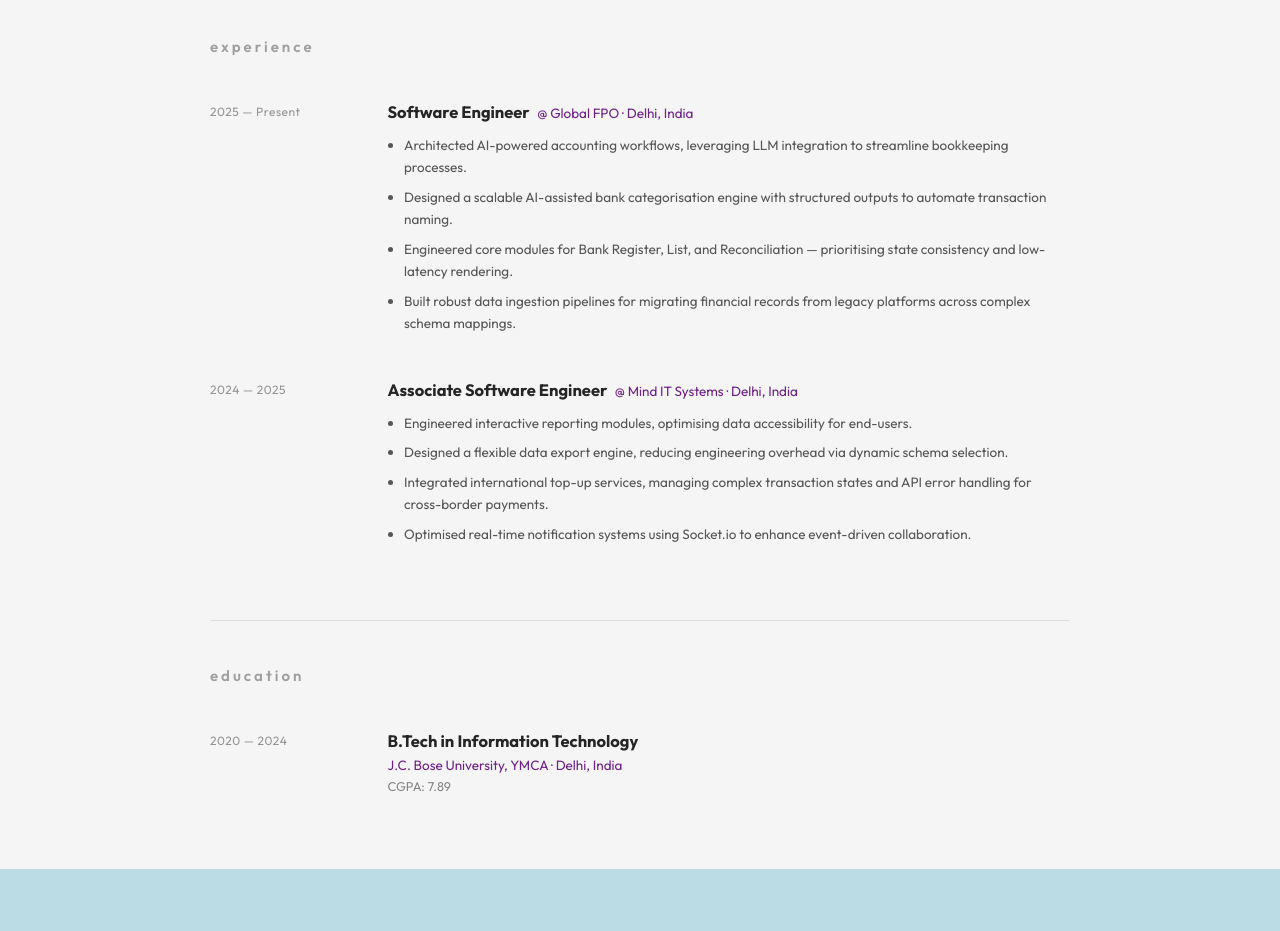
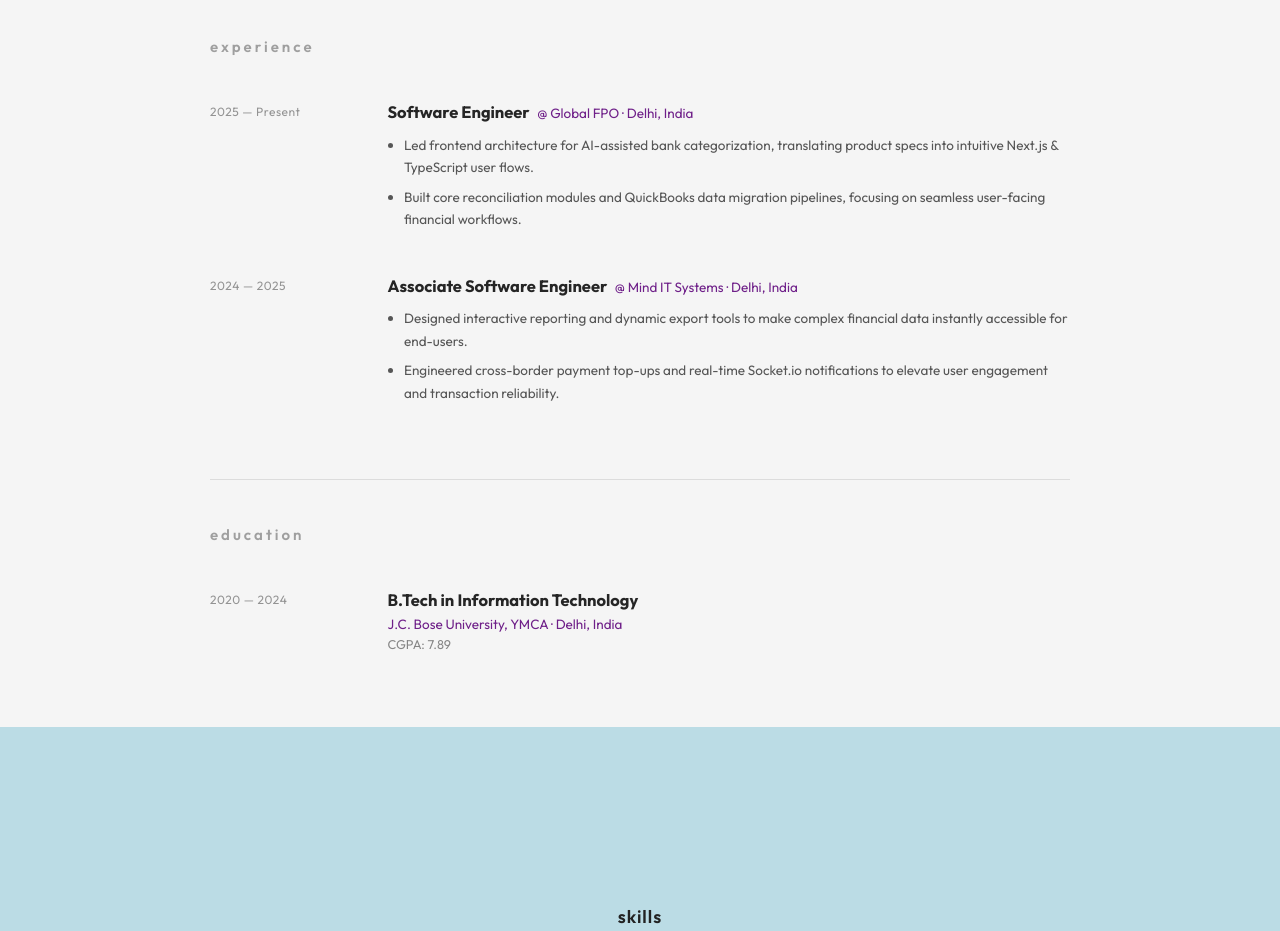
Before and after one commit to rajpiyush4/piyushraj, a React (Vite) app in the folder client/: page / in a window 1280 px wide. Shown: the part 2980-3911 px from the top of the page. Built offline with nearby package versions, Linux system fonts and the light colour scheme.

Commit message:
feat: add Experience page component to display professional work history

```diff
--- a/client/src/Pages/Experience.jsx
+++ b/client/src/Pages/Experience.jsx
@@ -7,10 +7,8 @@ function Experience() {
             location: "Delhi, India",
             period: "2025 — Present",
             bullets: [
-                "Architected AI-powered accounting workflows, leveraging LLM integration to streamline bookkeeping processes.",
-                "Designed a scalable AI-assisted bank categorisation engine with structured outputs to automate transaction naming.",
-                "Engineered core modules for Bank Register, List, and Reconciliation — prioritising state consistency and low-latency rendering.",
-                "Built robust data ingestion pipelines for migrating financial records from legacy platforms across complex schema mappings.",
+                "Led frontend architecture for AI-assisted bank categorization, translating product specs into intuitive Next.js & TypeScript user flows.",
+                "Built core reconciliation modules and QuickBooks data migration pipelines, focusing on seamless user-facing financial workflows.",
             ],
         },
         {
@@ -20,10 +18,8 @@ function Experience() {
             location: "Delhi, India",
             period: "2024 — 2025",
             bullets: [
-                "Engineered interactive reporting modules, optimising data accessibility for end-users.",
-                "Designed a flexible data export engine, reducing engineering overhead via dynamic schema selection.",
-                "Integrated international top-up services, managing complex transaction states and API error handling for cross-border payments.",
-                "Optimised real-time notification systems using Socket.io to enhance event-driven collaboration.",
+                "Designed interactive reporting and dynamic export tools to make complex financial data instantly accessible for end-users.",
+                "Engineered cross-border payment top-ups and real-time Socket.io notifications to elevate user engagement and transaction reliability.",
             ],
         },
     ];
```
